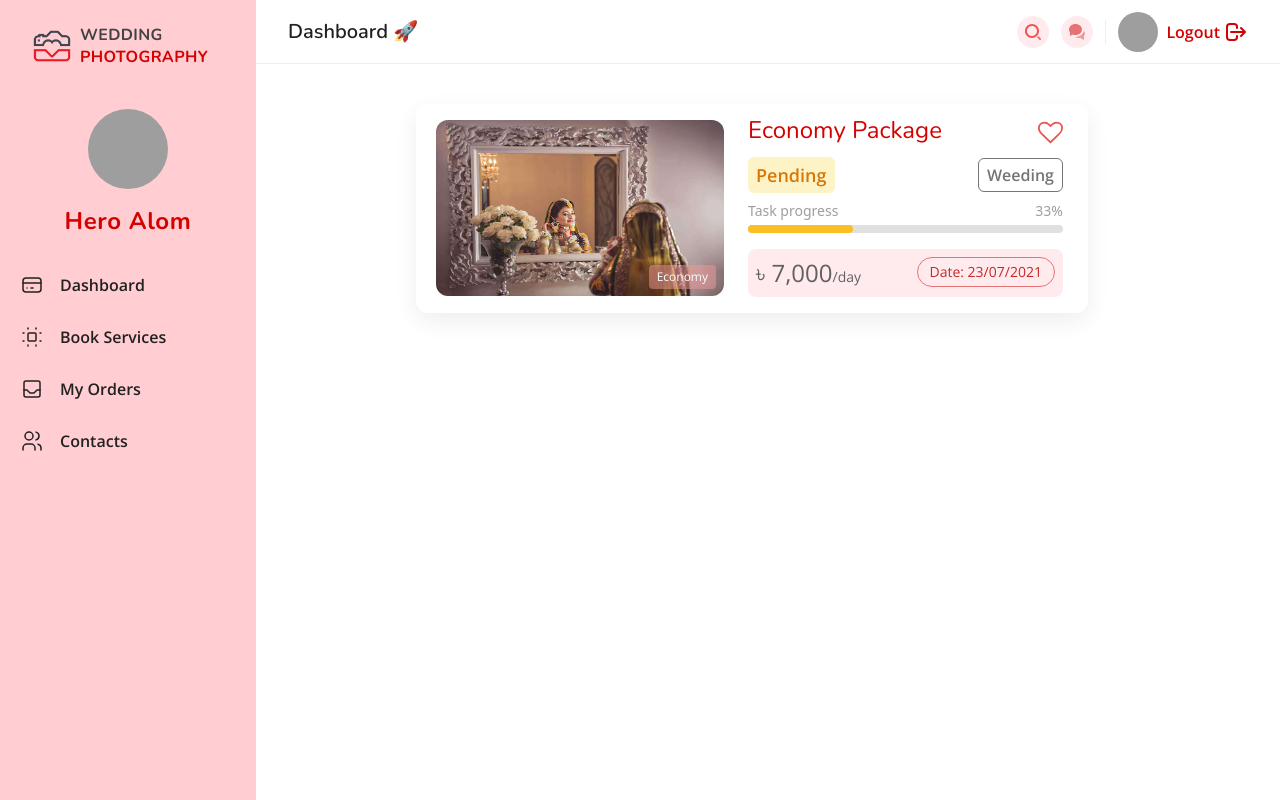
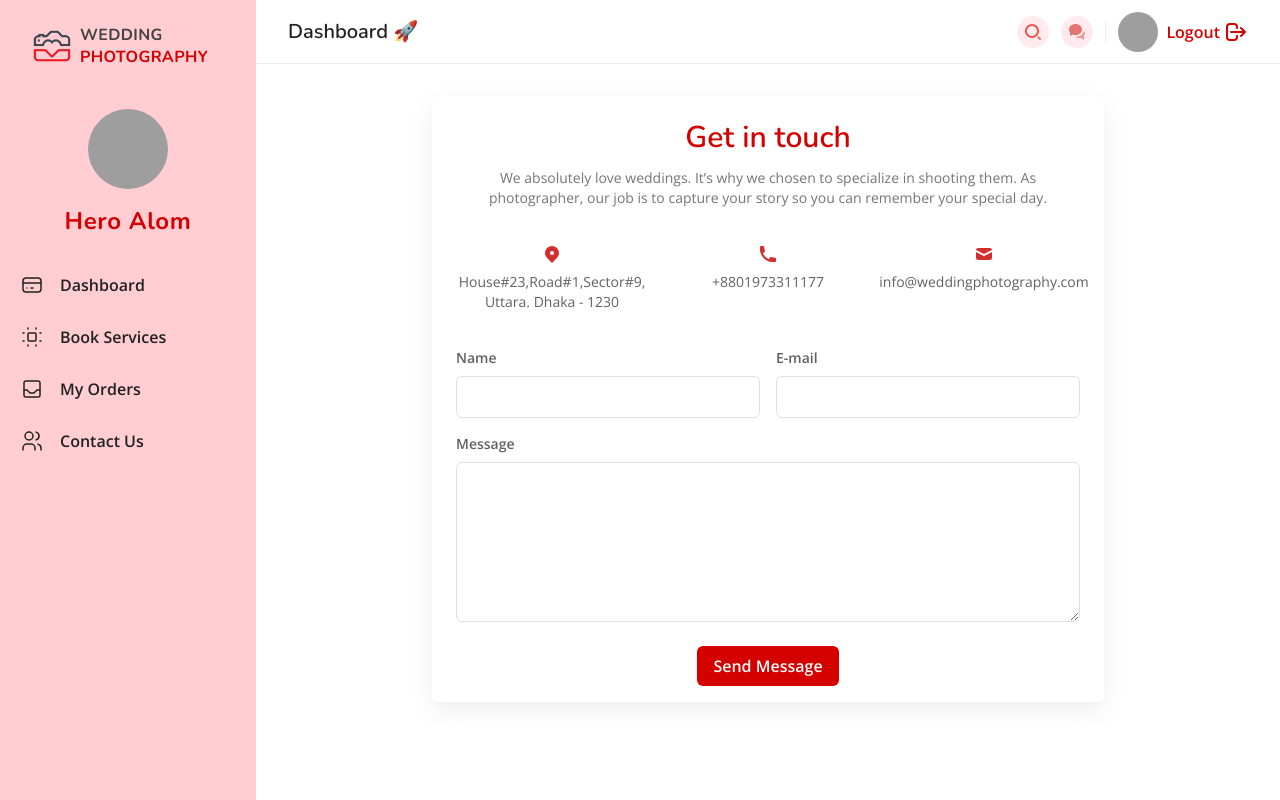
Before and after one commit to PriontoAbdullah/Wedding-Photography-Service, a React (Create React App) app in the folder client/: page /dashboard in a window 1280 px wide. Built offline with nearby package versions, Linux system fonts and the light colour scheme; grey boxes are pictures that could not be loaded.

Commit message:
Contact Us page done

```diff
--- a/client/src/components/Dashboard/Dashboard.js
+++ b/client/src/components/Dashboard/Dashboard.js
@@ -1,8 +1,9 @@
 import React, { useState } from "react";
 import Header from "./Header";
 import Sidebar from "./Sidebar";
+import ContactUs from "./UserPannel/ContactUs";
 // import BookService from "./UserPannel/BookService";
-import MyOrder from "./UserPannel/MyOrder";
+// import MyOrder from "./UserPannel/MyOrder";
 // import DashboardFooter from "./Welcome/DashboardFooter";
 // import Statistics from "./Welcome/Statistics";
 // import WelcomeBanner from "./Welcome/WelcomeBanner";
@@ -29,7 +30,8 @@ const Dashboard = () => {
 
             {/* Book Service */}
             {/* <BookService /> */}
-            <MyOrder />
+            {/* <MyOrder /> */}
+            <ContactUs />
           </div>
         </main>
       </div>
--- a/client/src/components/Dashboard/Sidebar.js
+++ b/client/src/components/Dashboard/Sidebar.js
@@ -194,7 +194,7 @@ const Sidebar = ({ sidebarOpen, setSidebarOpen }) => {
                   <path d="M16 3.13a4 4 0 0 1 0 7.75"></path>
                   <path d="M21 21v-2a4 4 0 0 0 -3 -3.85"></path>
                 </svg>
-                <span class="ml-4">Contacts</span>
+                <span class="ml-4">Contact Us</span>
               </NavLink>
             </li>
           </ul>
--- /dev/null
+++ b/client/src/components/Dashboard/UserPannel/ContactUs.js
@@ -0,0 +1,119 @@
+import React from "react";
+
+const ContactUs = () => {
+  return (
+    <section class="w-full max-w-2xl px-6 py-4 mb-6 mx-auto bg-white rounded-md shadow-3xl dark:bg-gray-800">
+      <h2 class="text-3xl font-display mt-2 font-semibold text-center text-red-accent-700 dark:text-white">
+        Get in touch
+      </h2>
+      <p class="mt-3 font-body text-sm text-center text-gray-600 dark:text-gray-400">
+        We absolutely love weddings. It’s why we chosen to specialize in
+        shooting them. As photographer, our job is to capture your story so you
+        can remember your special day.
+      </p>
+
+      <div class="grid grid-cols-1 gap-6 mt-6 sm:grid-cols-2 md:grid-cols-3 font-body">
+        <a
+          href="/"
+          class="flex flex-col items-center px-4 py-3 text-gray-700 rounded-md dark:text-gray-200 "
+        >
+          <svg
+            class="w-5 h-5 text-red-700"
+            xmlns="http://www.w3.org/2000/svg"
+            viewBox="0 0 20 20"
+            fill="currentColor"
+          >
+            <path
+              fill-rule="evenodd"
+              d="M5.05 4.05a7 7 0 119.9 9.9L10 18.9l-4.95-4.95a7 7 0 010-9.9zM10 11a2 2 0 100-4 2 2 0 000 4z"
+              clip-rule="evenodd"
+            />
+          </svg>
+
+          <span class="mt-2 text-sm text-center hover:text-red-accent-700">
+            House#23,Road#1,Sector#9, Uttara. Dhaka - 1230
+          </span>
+        </a>
+
+        <a
+          href="/"
+          class="flex flex-col items-center px-4 py-3 text-gray-700 rounded-md dark:text-gray-200 "
+        >
+          <svg
+            class="w-5 h-5 text-red-700"
+            xmlns="http://www.w3.org/2000/svg"
+            viewBox="0 0 20 20"
+            fill="currentColor"
+          >
+            <path d="M2 3a1 1 0 011-1h2.153a1 1 0 01.986.836l.74 4.435a1 1 0 01-.54 1.06l-1.548.773a11.037 11.037 0 006.105 6.105l.774-1.548a1 1 0 011.059-.54l4.435.74a1 1 0 01.836.986V17a1 1 0 01-1 1h-2C7.82 18 2 12.18 2 5V3z" />
+          </svg>
+
+          <span class="mt-2 text-sm text-center hover:text-red-accent-700">
+            +8801973311177
+          </span>
+        </a>
+
+        <a
+          href="/"
+          class="flex flex-col items-center px-4 py-3 text-gray-700 rounded-md dark:text-gray-200 "
+        >
+          <svg
+            class="w-5 h-5 text-red-700"
+            xmlns="http://www.w3.org/2000/svg"
+            viewBox="0 0 20 20"
+            fill="currentColor"
+          >
+            <path d="M2.003 5.884L10 9.882l7.997-3.998A2 2 0 0016 4H4a2 2 0 00-1.997 1.884z" />
+            <path d="M18 8.118l-8 4-8-4V14a2 2 0 002 2h12a2 2 0 002-2V8.118z" />
+          </svg>
+
+          <span class="mt-2 text-sm text-center hover:text-red-accent-700">
+            info@weddingphotography.com
+          </span>
+        </a>
+      </div>
+
+      <div class="mt-6 font-body">
+        <div class="items-center -mx-2 md:flex">
+          <div class="w-full mx-2">
+            <label class="block mb-2 text-sm font-semibold text-gray-700 dark:text-gray-200">
+              Name
+            </label>
+
+            <input
+              class="block w-full px-4 py-2 text-gray-700 bg-white border border-gray-300 rounded-md dark:bg-gray-800 dark:text-gray-300 dark:border-gray-600 focus:border-red-500 dark:focus:border-red-500 focus:outline-none"
+              type="text"
+            />
+          </div>
+
+          <div class="w-full mx-2 mt-4 md:mt-0">
+            <label class="block mb-2 text-sm font-semibold text-gray-700 dark:text-gray-200">
+              E-mail
+            </label>
+
+            <input
+              class="block w-full px-4 py-2 text-gray-700 bg-white border border-gray-300 rounded-md dark:bg-gray-800 dark:text-gray-300 dark:border-gray-600 focus:border-red-500 dark:focus:border-red-500 focus:outline-none"
+              type="email"
+            />
+          </div>
+        </div>
+
+        <div class="w-full mt-4">
+          <label class="block mb-2 text-sm font-semibold text-gray-700 dark:text-gray-200">
+            Message
+          </label>
+
+          <textarea class="block w-full h-40 px-4 py-2 text-gray-700 bg-white border border-gray-300 rounded-md dark:bg-gray-800 dark:text-gray-300 dark:border-gray-600 focus:border-red-500 dark:focus:border-red-500 focus:outline-none"></textarea>
+        </div>
+
+        <div class="flex justify-center mt-6">
+          <button class="font-body font-semibold px-4 py-2 text-gray-50 text-base transition-colors duration-200 transform bg-red-accent-700 rounded-md hover:bg-red-900 focus:outline-none focus:bg-red-700">
+            Send Message
+          </button>
+        </div>
+      </div>
+    </section>
+  );
+};
+
+export default ContactUs;
--- a/client/src/components/Dashboard/UserPannel/MyOrder.js
+++ b/client/src/components/Dashboard/UserPannel/MyOrder.js
@@ -3,22 +3,22 @@ import pagkageImage from "../../../images/services/Bride-4.jpg";
 
 const MyOrder = () => {
   return (
-    <section class="container items-center px-3 py-2 lg:px-32">
-      <div class="p-4 bg-white shadow-3xl max-w-2xl rounded-xl flex justify-start dark:bg-gray-800 md:flex-row flex-col gap-2">
-        <div class="relative pl-0 md:pl-1">
+    <section className="container items-center px-3 py-2 lg:px-32">
+      <div className="p-4 bg-white shadow-3xl max-w-2xl rounded-xl flex justify-start dark:bg-gray-800 md:flex-row flex-col gap-2">
+        <div className="relative pl-0 md:pl-1">
           <img
             src={pagkageImage}
-            class="rounded-xl w-full max-h-56 md:w-72 md:max-h-44"
+            className="rounded-xl w-full max-h-56 md:w-72 md:max-h-44"
             alt="package"
           />
-          <span class="font-body font-medium px-2 py-1 text-gray-50 bg-red-200 text-xs rounded absolute right-2 bottom-2 bg-opacity-50">
+          <span className="font-body font-medium px-2 py-1 text-gray-50 bg-red-200 text-xs rounded absolute right-2 bottom-2 bg-opacity-50">
             Economy
           </span>
         </div>
-        <div class="flex flex-col justify-between pl-0 sm:pl-4">
-          <div class="flex items-start justify-between text-red-accent-700 dark:text-white my-2 md:m-0">
-            <p class="font-display text-2xl leading-5">Economy Package</p>
-            <button class="ml-24 text-red-400 hover:text-red-700">
+        <div className="flex flex-col justify-between pl-0 sm:pl-4">
+          <div className="flex items-start justify-between text-red-accent-700 dark:text-white my-2 md:m-0">
+            <p className="font-display text-2xl leading-5">Economy Package</p>
+            <button className="ml-24 text-red-400 hover:text-red-700">
               <svg
                 width="25"
                 height="25"
@@ -31,35 +31,35 @@ const MyOrder = () => {
             </button>
           </div>
 
-          <div class="flex items-center justify-between mt-3 space-x-12 font-body">
-            <span class="px-2 py-1 flex items-center font-semibold text-lg rounded-md text-yellow-600 bg-yellow-100">
+          <div className="flex items-center justify-between mt-3 space-x-12 font-body">
+            <span className="px-2 py-1 flex items-center font-semibold text-lg rounded-md text-yellow-600 bg-yellow-100">
               Pending
             </span>
-            <span class="px-2 py-1 flex items-center font-semibold text-base rounded-md text-gray-600 border border-gray-600 bg-white">
+            <span className="px-2 py-1 flex items-center font-semibold text-base rounded-md text-gray-600 border border-gray-600 bg-white">
               Weeding
             </span>
           </div>
 
-          <div class="mt-4 sm:mt-2">
-            <div class="flex text-sm text-gray-500 items-center justify-between">
+          <div className="mt-4 sm:mt-2">
+            <div className="flex text-sm text-gray-500 items-center justify-between">
               <p>Task progress</p>
               <p>33%</p>
             </div>
-            <div class="w-full h-2 bg-gray-300 rounded-full mt-1 mb-4">
-              <div class="w-1/3 h-full text-center text-xs text-white bg-yellow-400 rounded-full"></div>
+            <div className="w-full h-2 bg-gray-300 rounded-full mt-1 mb-4">
+              <div className="w-1/3 h-full text-center text-xs text-white bg-yellow-400 rounded-full"></div>
             </div>
           </div>
 
-          <div class="flex items-center rounded-lg justify-between p-2 bg-red-50 font-body">
-            <div class="flex items-start w-full justify-between">
-              <p class="flex-grow w-full text-2xl text-gray-700 font-medium">
-                <span class="text-gray-700 font-light text-md">৳ </span>
+          <div className="flex items-center rounded-lg justify-between p-2 bg-red-50 font-body">
+            <div className="flex items-start w-full justify-between">
+              <p className="flex-grow w-full text-2xl text-gray-700 font-medium">
+                <span className="text-gray-700 font-light text-md">৳ </span>
                 7,000
-                <span class="text-sm font-light text-gray-700 font-medium">
+                <span className="text-sm font-light text-gray-700 font-medium">
                   /day
                 </span>
               </p>
-              <span class="px-3 py-1 flex-none text-sm rounded-full text-red-800 border border-red-300">
+              <span className="px-3 py-1 flex-none text-sm rounded-full text-red-800 border border-red-300">
                 Date: 23/07/2021
               </span>
             </div>
```
